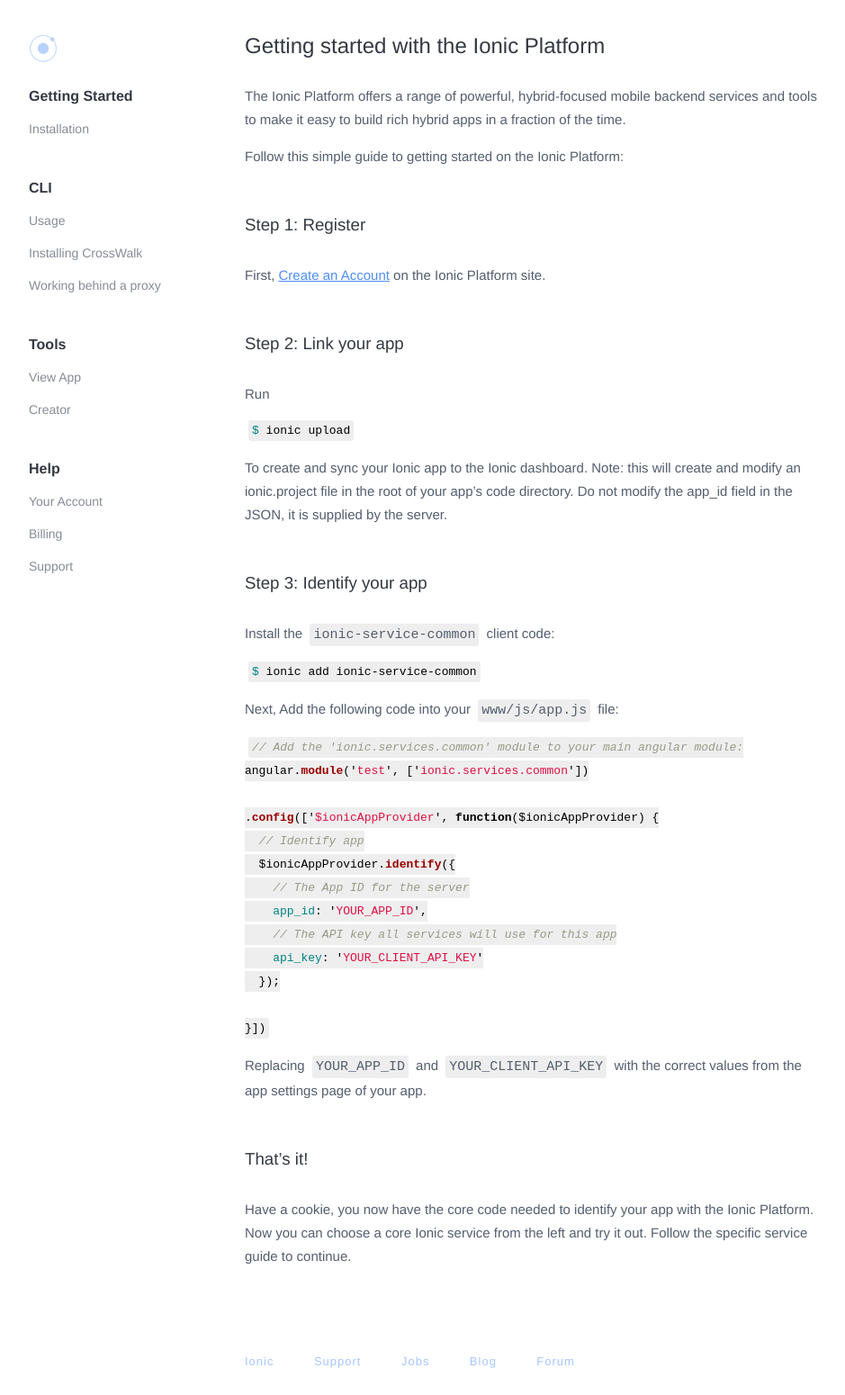
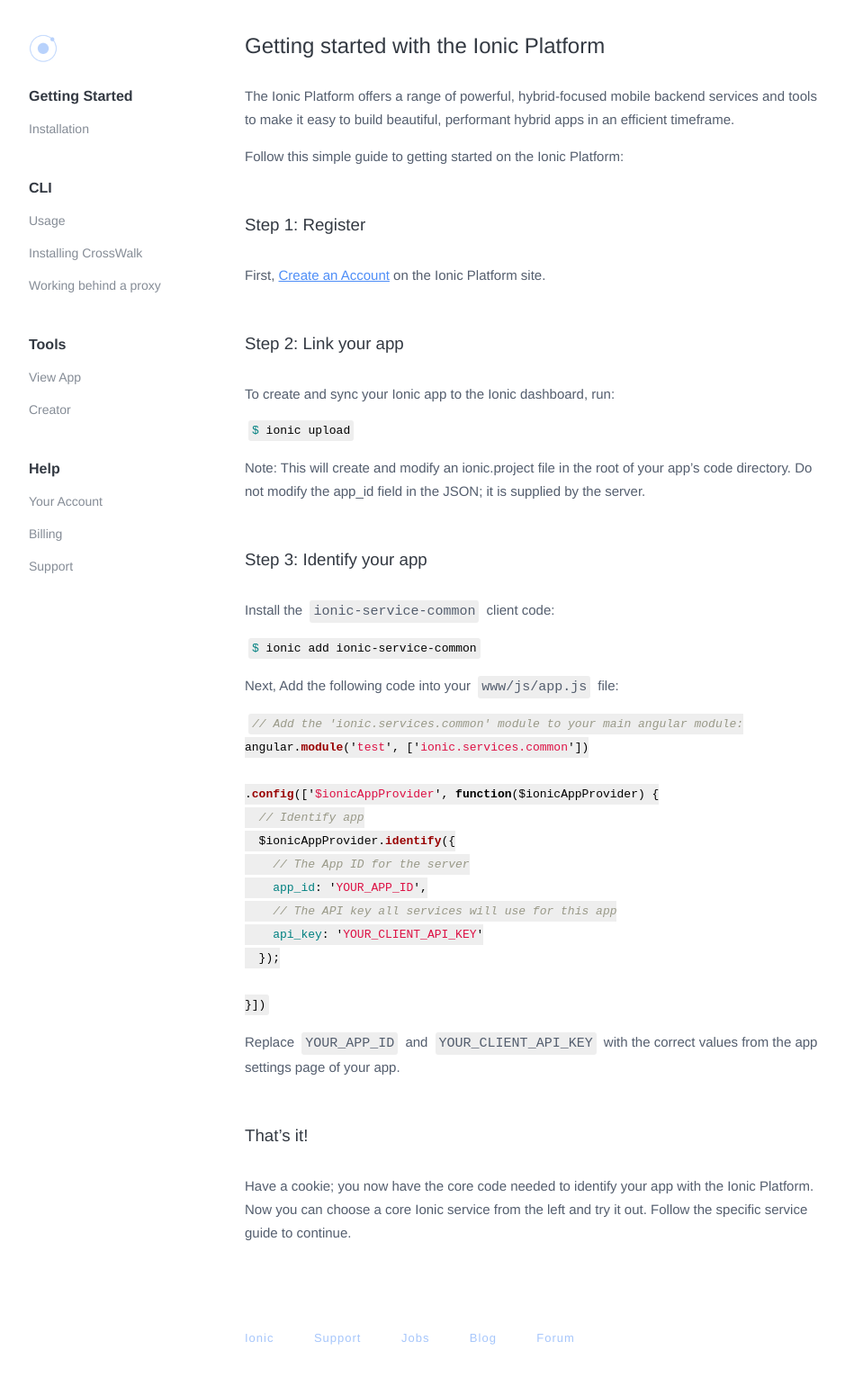
Before and after one commit to ionic-team/ionic-io-docs, a Jekyll site: the page built from services/getting-started.md, in a window 1280 px wide. Shown: the whole page at 90% size, without its empty margins (128-1067 px from the left). Built offline with Jekyll 4.4.1, drawn with Linux system fonts in a browser that asks for light colours; some web fonts are replaced; Markdown is read by kramdown in place of the engine named in the settings; after the commit the page ends 1524 px from its top, so only the background shows below that.

Commit message:
Update getting-started.md
copyedits

````diff
--- a/services/getting-started.md
+++ b/services/getting-started.md
@@ -6,7 +6,7 @@
 -----
 
 The Ionic Platform offers a range of powerful, hybrid-focused mobile backend services and tools to make it easy to build
-rich hybrid apps in a fraction of the time.
+beautiful, performant hybrid apps in an efficient timeframe.
 
 Follow this simple guide to getting started on the Ionic Platform:
 
@@ -52,9 +50,9 @@
 }])
 ```
 
-Replacing `YOUR_APP_ID` and `YOUR_CLIENT_API_KEY` with the correct values from the app settings page of your app.
+Replace `YOUR_APP_ID` and `YOUR_CLIENT_API_KEY` with the correct values from the app settings page of your app.
 
 ### That's it!
 
-Have a cookie, you now have the core code needed to identify your app with the Ionic Platform. Now you can choose a core
+Have a cookie; you now have the core code needed to identify your app with the Ionic Platform. Now you can choose a core
 Ionic service from the left and try it out. Follow the specific service guide to continue.
````
Also changed, not shown: other parts of services/getting-started.md (+2 -4 lines).
